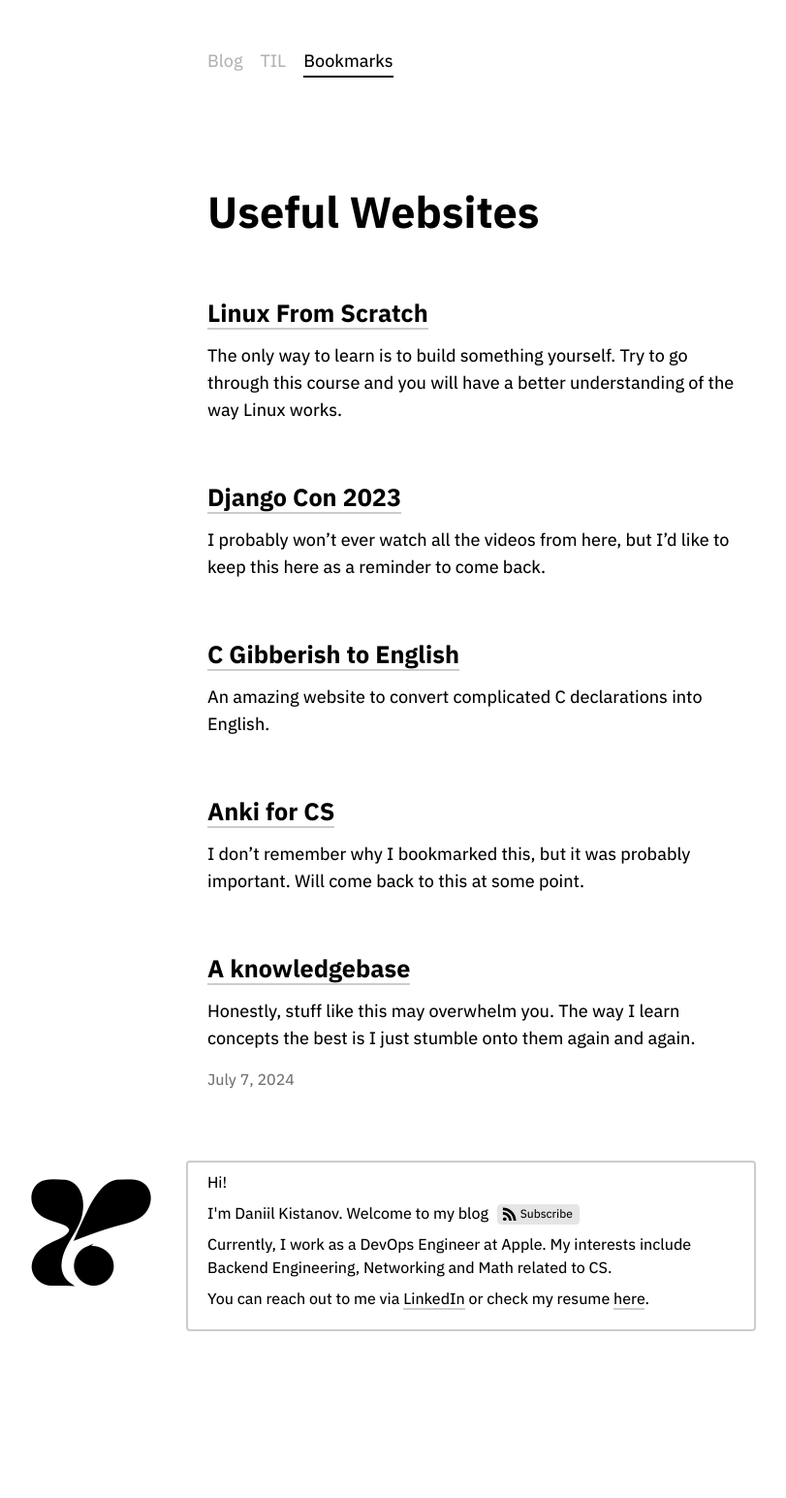
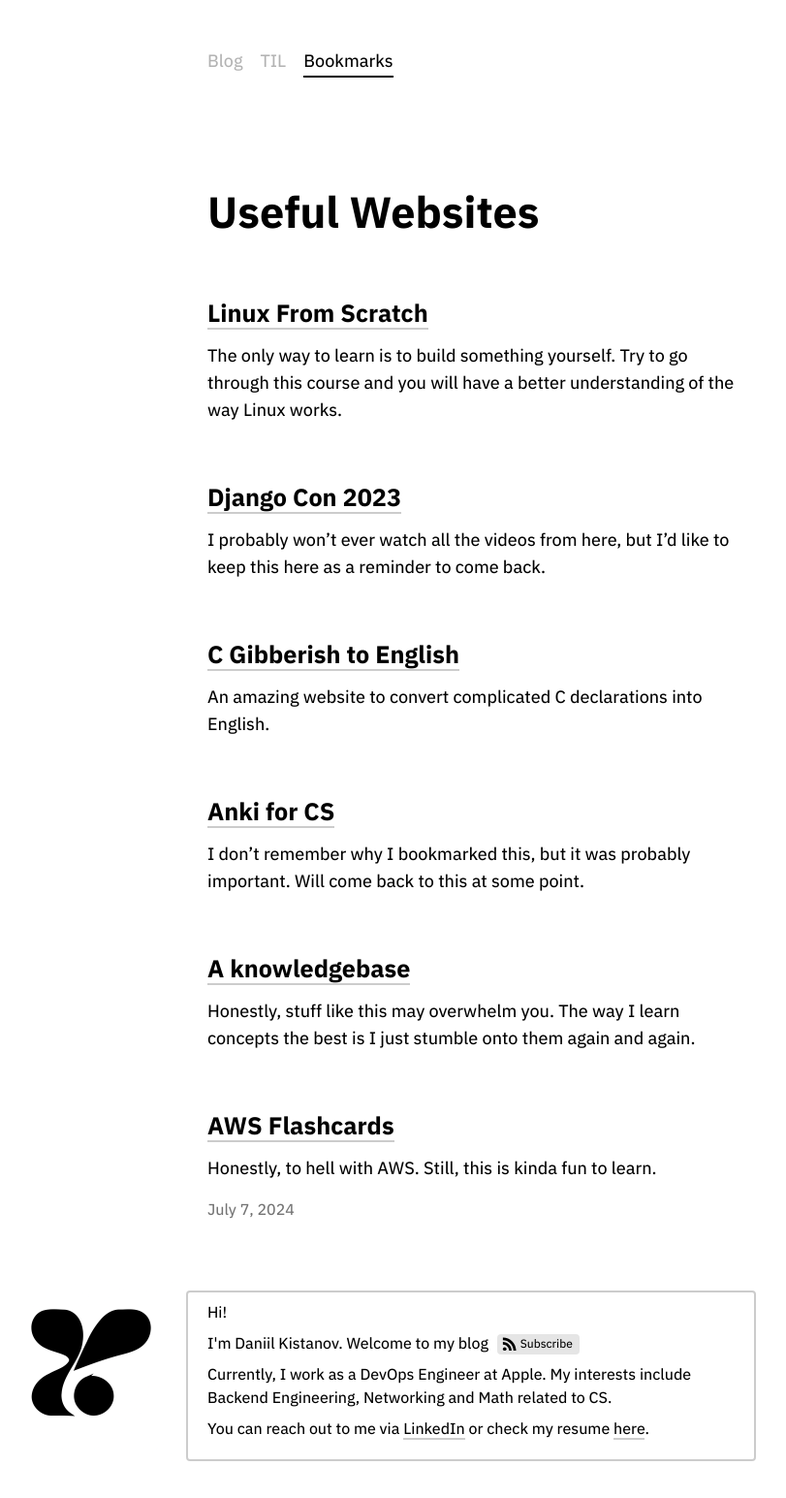
Before and after one commit to kistanovdev/kistanovdev.github.io, a Jekyll site: the page built from _posts/2024-07-07-useful-websites.md, in a window 1280 px wide. Shown: the whole page at 97% size, without its empty margins (155-966 px from the left). Built offline with Jekyll 4.4.1, drawn with Linux system fonts in a browser that asks for light colours; before the commit the page ends 1411 px from its top, so only the background shows below that.

Commit message:
add AWS Flashcards

```diff
--- a/_posts/2024-07-07-useful-websites.md
+++ b/_posts/2024-07-07-useful-websites.md
@@ -26,3 +26,6 @@
 ## [A knowledgebase](https://github.com/trimstray/the-book-of-secret-knowledge)
 Honestly, stuff like this may overwhelm you. The way I learn concepts
 the best is I just stumble onto them again and again.
+
+## [AWS Flashcards](https://cloudbite.attejuvonen.fi/?deck=aws&card=-1300882318)
+Honestly, to hell with AWS. Still, this is kinda fun to learn.
```
